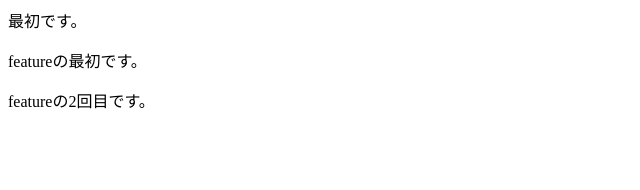
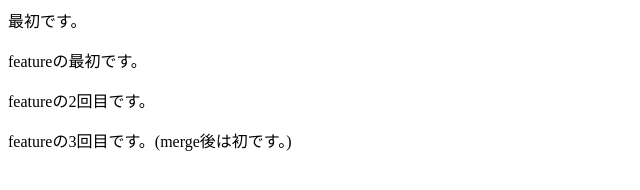
Before and after one commit to iti-0204/merge-test, a plain HTML site: page index.html in a window 1280 px wide. Shown: the whole page, without its empty margins (0-640 px from the left). Drawn offline with Linux system fonts and the light colour scheme.

Commit message:
feature3回目

```diff
--- a/index.html
+++ b/index.html
@@ -1,3 +1,4 @@
 <p>最初です。</p>
 <p>featureの最初です。</p>
 <p>featureの2回目です。</p>
+<p>featureの3回目です。(merge後は初です。)</p>
```
